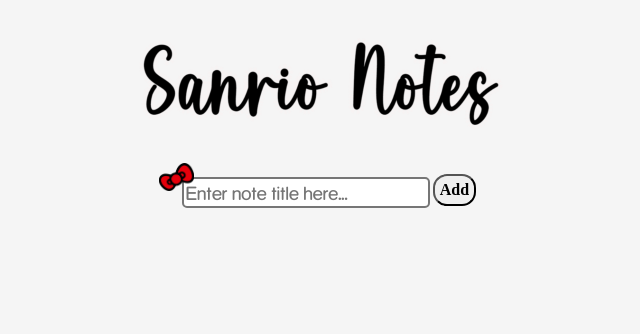
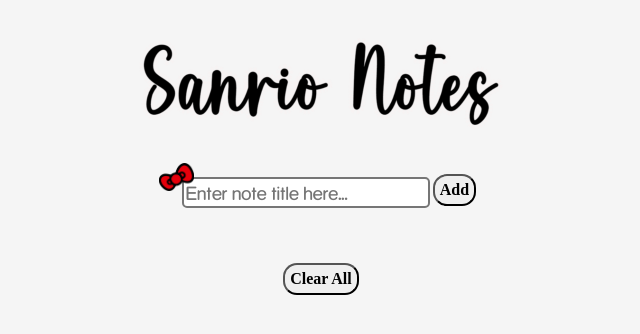
Before and after one commit to m-saylor/post-it-notes-app, a React (Vite) app: page / in a window 1280 px wide. Shown: the top 334 px of the page, without its empty margins (319-959 px from the left). Built offline with nearby package versions, Linux system fonts and the light colour scheme; no server answers; the database is empty; a web font is replaced by a local one.

Commit message:
changed notes to rows

```diff
--- a/index.html
+++ b/index.html
@@ -10,5 +10,6 @@
         <script type="module" src="/src/index.jsx"></script>
     </body>
     <footer>
+        <div id="footer"></div>
     </footer>
 </html>
--- a/src/components/NoteItem.jsx
+++ b/src/components/NoteItem.jsx
@@ -97,7 +97,7 @@
         }}
         onDrag={onPositionChange}
       >
-        <div className="note" style={noteStyle}>
+        <div className="note" style={{ zIndex, position: 'relative', ...noteStyle }}>
           <div className="note-header">
             <h3><input className="edit-mode-title" placeholder="" value={title} onChange={onTitleChange} /></h3>
             <div className="top-right-icons">
--- a/src/components/NotesContainer.jsx
+++ b/src/components/NotesContainer.jsx
@@ -14,7 +14,7 @@
     return noteItems;
   }
   return (
-    <div>
+    <div className="notes-container">
       {renderNotesItems()}
     </div>
   );
--- a/src/services/datastore.js
+++ b/src/services/datastore.js
@@ -31,7 +31,6 @@
   onValue(notesRef, (snapshot) => {
     const data = snapshot.val();
     // callback() when done
-    console.log(data);
     callback(data);
   });
 }
--- a/src/style.scss
+++ b/src/style.scss
@@ -37,7 +37,7 @@
 body, html {
     font-family: 'RockoFLF';
     height: 100%;
-    margin: 0px 20px 10px 20px;
+    margin: 0px 60px 10px 60px;
     background-color: #f5f5f5;
   }
 
@@ -95,6 +95,12 @@
     cursor: pointer;
   }
 
+  .notes-container {
+    display: flex;
+    flex-wrap: wrap;
+    justify-content: center;
+  }
+
   h3 {
     margin: 0px 4px 0.5px 12px;
     font-weight: 600;
@@ -116,14 +122,16 @@
     padding-left: 4px;
     padding-right: 4px;
     max-width: 300px;
+    min-width: 300px;
     box-shadow: 0 2px 8px 0 rgba(82, 69, 49, 0.3), 0 3px 20px 0 rgba(82, 69, 49, 0.29);
     background-color: white;
-    margin-top: 5px;
+    margin-top: 25px;
     display: flex;
     min-height: 75px;
     padding-bottom: 0;
     flex-direction: column;
     justify-content: space-between;
+    margin-right: 25px;
   }
 
   .note-header {
@@ -244,4 +252,16 @@
     height: fit-content;
     padding: 5px;
     margin-top: 15px;
+    margin-bottom: 35px;
   }
+
+  .clear-button:hover {
+    cursor: pointer;
+  }
+
+  footer {
+    display: flex;
+    flex-direction: column;
+    align-items: center;
+    margin-top: 30px;
+  }
```
